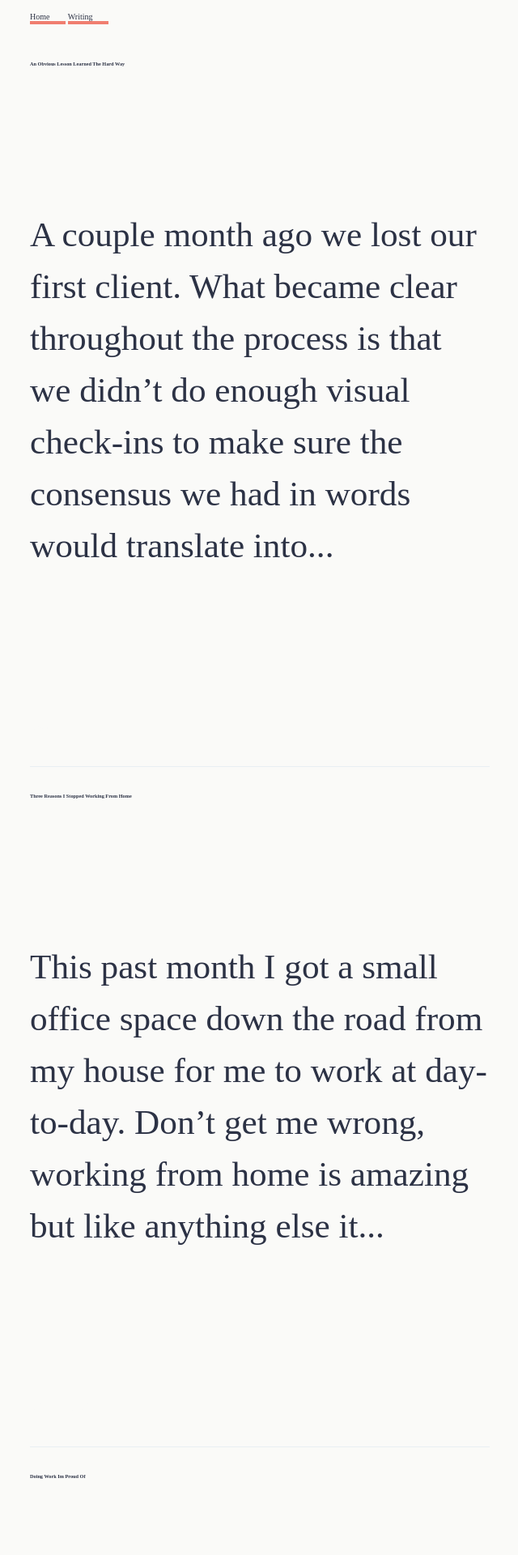
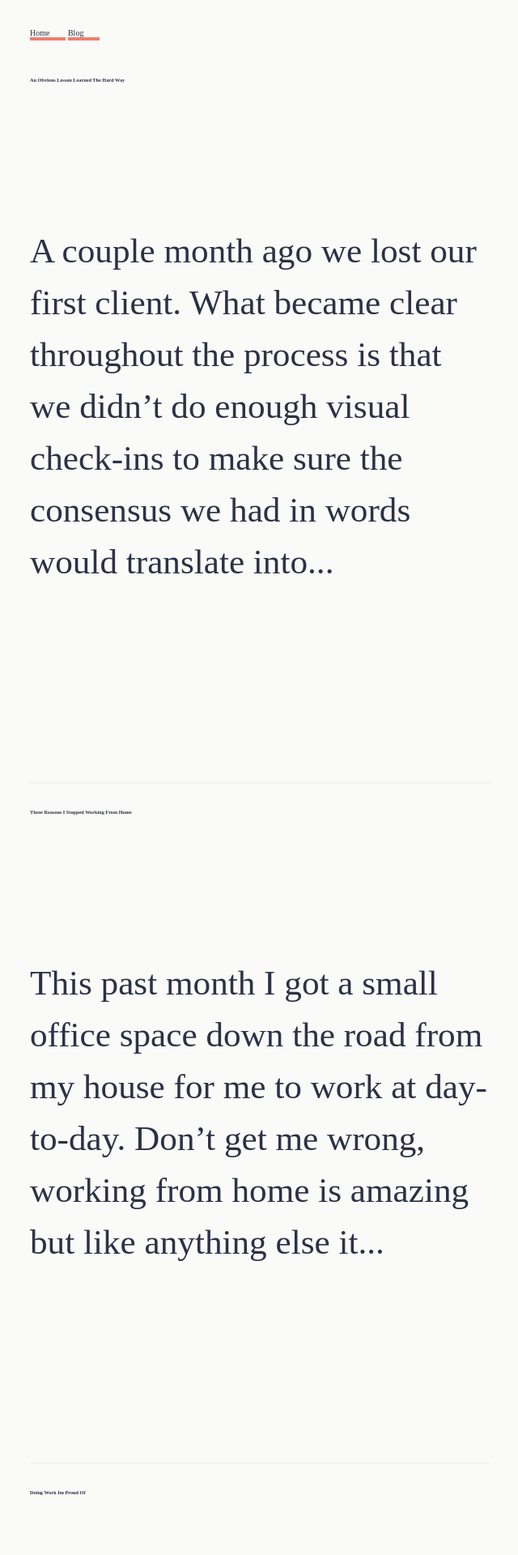
Before and after one commit to jaredhenriques/blog, a Jekyll site: the page built from index.html, in a window 1280 px wide. Shown: the top 1920 px of the page at 81% size, without its empty margins (319-959 px from the left). Built offline with Jekyll 4.4.1, drawn with Linux system fonts in a browser that asks for light colours; some web fonts are replaced; the list of posts is cut into pages by our own code.

Commit message:
blog padding

```diff
--- a/_includes/header.html
+++ b/_includes/header.html
@@ -8,7 +8,7 @@
           <div class='o-grid__col o-grid__col--3-4-s'>
             <div class='c-logo u-text-left'>
               <a class='nav-item' href='https://jared.is/'>Home</a>
-              <a class='nav-item' href='https://jared.is/writing'>Writing</a>
+              <a class='nav-item' href='https://jared.is/writing'>Blog</a>
             </div>
           </div>
 
--- a/_sass/components/_header.scss
+++ b/_sass/components/_header.scss
@@ -3,6 +3,9 @@
 \*------------------------------------*/
 
 .c-header {
+
+  padding-top: 20px;
+
   &__inner {
     padding: $base-spacing-unit 0;
     border-bottom: none;
```
